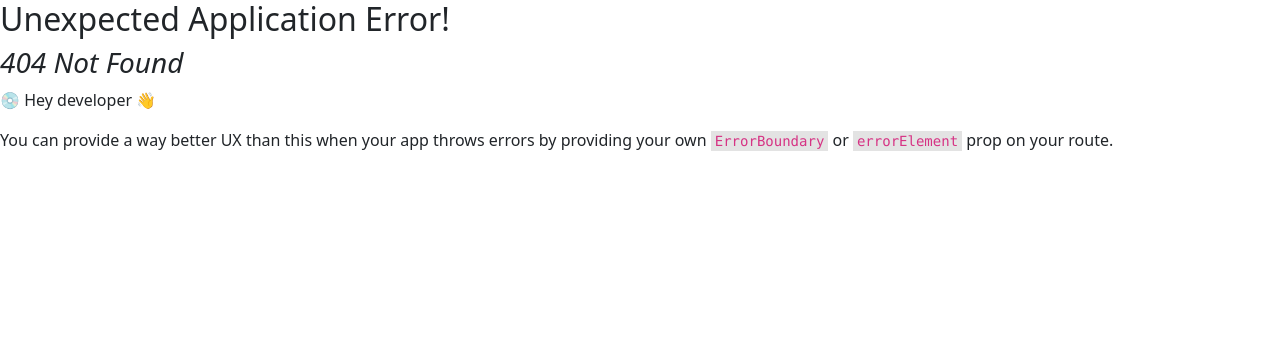
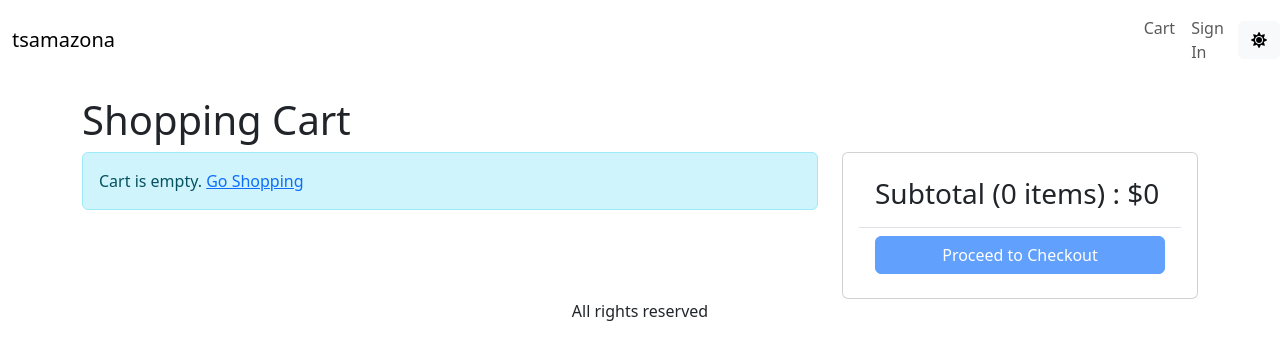
Before and after one commit to JshawnJones/TS-MERN, a React (Vite) app in the folder frontend/: page /cart in a window 1280 px wide. Before the commit this address had no page. Shown: the top 360 px of the page. Built offline with nearby package versions, Linux system fonts and the light colour scheme.

Commit message:
Video-18-Create-Cart-Page  main

```diff
--- a/frontend/src/index.css
+++ b/frontend/src/index.css
@@ -20,3 +20,6 @@
 img.large {
   max-width: 100%;
 }
+img.thumbnail {
+  height: 80px;
+}
--- a/frontend/src/main.tsx
+++ b/frontend/src/main.tsx
@@ -15,12 +15,14 @@
 import { QueryClient, QueryClientProvider } from '@tanstack/react-query'
 import { ReactQueryDevtools } from '@tanstack/react-query-devtools'
 import { StoreProvider } from './Store.tsx'
+import CartPage from './pages/CartPage'
 
 const router = createBrowserRouter(
   createRoutesFromElements(
     <Route path="/" element={<App />}>
       <Route index={true} element={<HomePage />} />
       <Route path="product/:slug" element={<ProductPage />} />
+      <Route path="cart" element={<CartPage />} />
       {/* <Route path="dashboard" element={<Dashboard />} /> */}
       {/* ... etc. */}
     </Route>
--- /dev/null
+++ b/frontend/src/pages/CartPage.tsx
@@ -0,0 +1,124 @@
+import React, { useContext } from 'react'
+import { Link, useNavigate } from 'react-router-dom'
+import { Store } from '../Store'
+import { CartItem } from '../types/Cart'
+import { toast } from 'react-toastify'
+import { Helmet } from 'react-helmet-async'
+import { Button, Card, Col, ListGroup, Row } from 'react-bootstrap'
+import MessageBox from '../components/MessageBox'
+
+export default function CartPage() {
+  const navigate = useNavigate()
+
+  const {
+    state: {
+      mode,
+      cart: { cartItems },
+    },
+    dispatch,
+  } = useContext(Store)
+
+  const updateCartHandler = async (item: CartItem, quantity: number) => {
+    if (item.countInStock < quantity) {
+      toast.warn('Sorry. Product is out of stock')
+      return
+    }
+    dispatch({
+      type: 'CART_ADD_ITEM',
+      payload: { ...item, quantity },
+    })
+  }
+
+  const checkoutHandler = () => {
+    navigate('/signin?redirect=/shipping')
+  }
+
+  return (
+    <div>
+      <Helmet>
+        <title>Shopping Cart</title>
+      </Helmet>
+      <h1>Shopping Cart</h1>
+      <Row>
+        <Col md={8}>
+          {cartItems.length === 0 ? (
+            <MessageBox>
+              Cart is empty. <Link to="/">Go Shopping</Link>
+            </MessageBox>
+          ) : (
+            <ListGroup>
+              {cartItems.map((item: CartItem) => (
+                <ListGroup.Item key={item._id}>
+                  <Row className="align-items-center">
+                    <Col md={4}>
+                      <img
+                        src={item.image}
+                        alt={item.name}
+                        className="img-fluid rounded thumbnail"
+                      ></img>{' '}
+                      <Link to={`/product/${item.slug}`}>{item.name}</Link>
+                      <Button
+                        onClick={() =>
+                          updateCartHandler(item, item.quantity - 1)
+                        }
+                        variant={mode}
+                        disabled={item.quantity === 1}
+                      >
+                        <i className="fas fa-minus-circle"></i>
+                      </Button>{' '}
+                      <span>{item.quantity}</span>
+                    </Col>
+                    <Col md={3}>
+                      <Button
+                        variant={mode}
+                        onClick={() =>
+                          updateCartHandler(item, item.quantity + 1)
+                        }
+                        disabled={item.quantity === item.countInStock}
+                      >
+                        <i className="fas fa-plus-circle"></i>
+                      </Button>
+                    </Col>
+                    <Col md={3}>${item.price}</Col>
+                    <Col md={2}>
+                      <Button variant="light">
+                        <i className="fas fa-trash"></i>
+                      </Button>
+                    </Col>
+                  </Row>
+                </ListGroup.Item>
+              ))}
+            </ListGroup>
+          )}
+        </Col>
+        <Col md={4}>
+          <Card>
+            <Card.Body>
+              <ListGroup variant="flush">
+                <ListGroup.Item>
+                  <h3>
+                    Subtotal ({cartItems.reduce((a, c) => a + c.quantity, 0)}{' '}
+                    items) : $
+                    {cartItems.reduce((a, c) => a + c.price * c.quantity, 0)}
+                  </h3>
+                </ListGroup.Item>
+                <ListGroup.Item>
+                  <div className="d-grid">
+                    <Button
+                      type="button"
+                      variant="primary"
+                      onClick={checkoutHandler}
+                      disabled={cartItems.length === 0}
+                    >
+                      Proceed to Checkout
+                    </Button>
+                  </div>
+                </ListGroup.Item>
+              </ListGroup>
+            </Card.Body>
+          </Card>
+        </Col>
+      </Row>
+    </div>
+  )
+}
```
